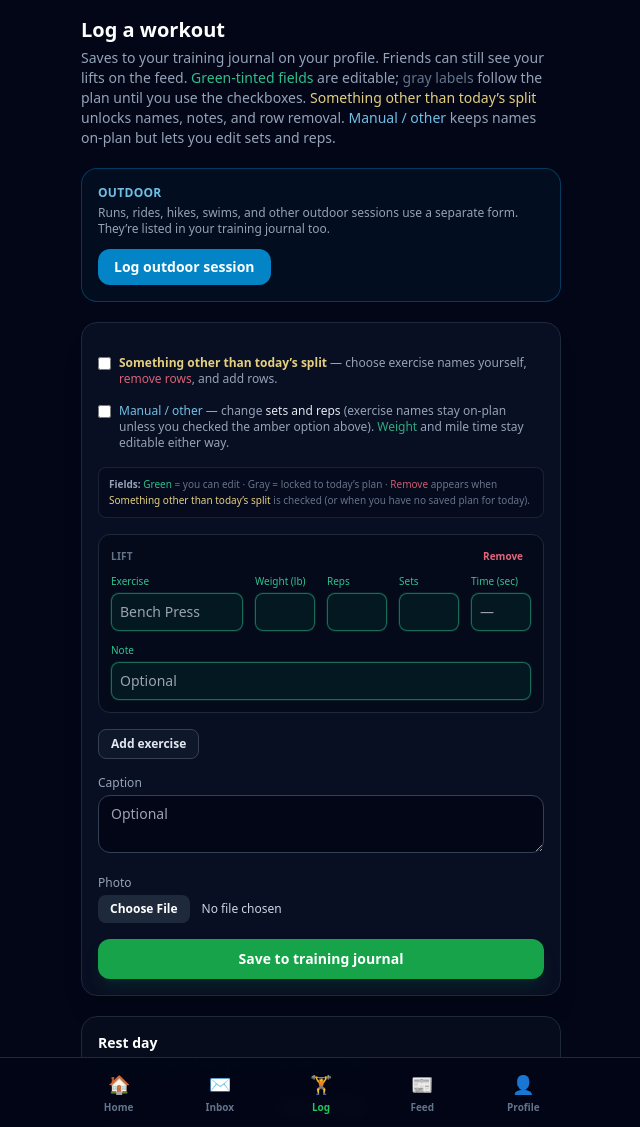
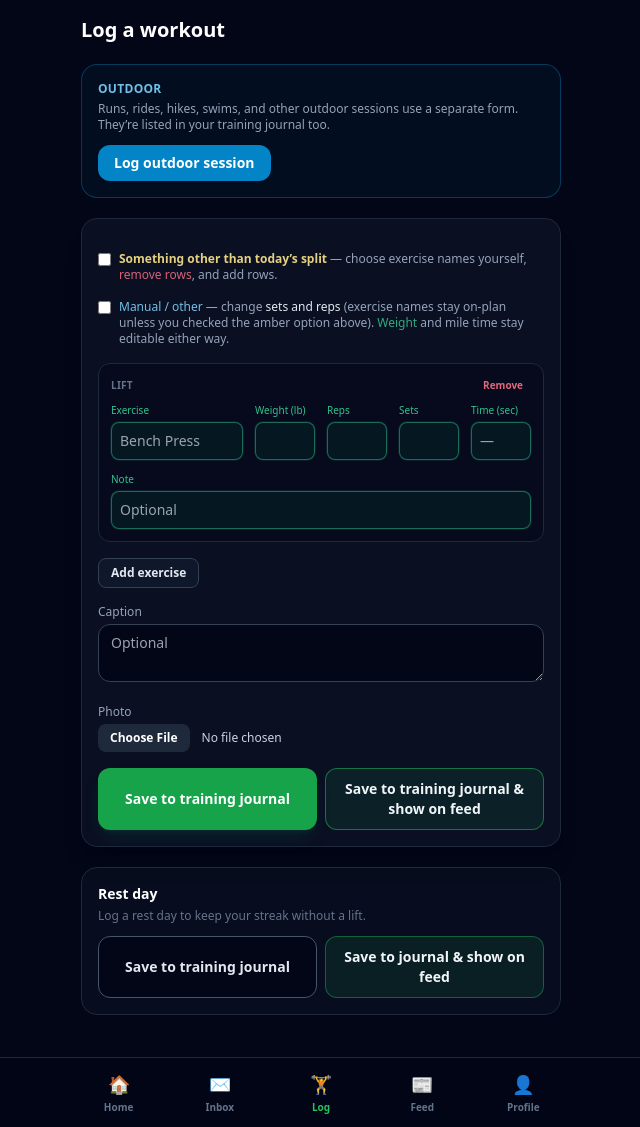
Before and after one commit to VicL0656/HackMESA-2026, a Flask app: page /workouts/log in a window 1280 px wide. Shown: the part 57-1184 px from the top of the page, without its empty margins (319-959 px from the left). Run offline with Flask 3, Linux system fonts and the light colour scheme; a user stored in the database is signed in; tables that the repository leaves empty hold one stand-in row (values such as "Sample post"); some libraries are stand-ins or nearby versions.

Commit message:
Cleaned up profile a little more. Edited to upload to journal. Cleaned up some redundancies.

```diff
--- a/routes/outdoor.py
+++ b/routes/outdoor.py
@@ -75,6 +75,12 @@ def log_outdoor():
         db.session.add(row)
         db.session.commit()
         emit_leaderboard_refresh(current_user.id)
+        save_target = (request.form.get("save_target") or "journal").strip().lower()
+        if save_target not in ("journal", "journal_feed"):
+            save_target = "journal"
+        if save_target == "journal_feed":
+            flash("Outdoor session saved to your training journal and shared on the feed.", "success")
+            return redirect(url_for("social.feed"))
         flash("Outdoor session saved to your training journal.", "success")
         return redirect(url_for("social.profile") + "#gym-journal")
 
--- a/routes/workouts.py
+++ b/routes/workouts.py
@@ -271,6 +271,10 @@ def _serialize_line_items(lines_out: list[dict[str, object]]) -> list[dict]:
 @login_required
 def log_workout():
     if request.method == "POST":
+        save_target = (request.form.get("save_target") or "journal").strip().lower()
+        if save_target not in ("journal", "journal_feed"):
+            save_target = "journal"
+
         if request.form.get("rest_day") == "1":
             w = Workout(
                 user_id=current_user.id,
@@ -287,6 +291,9 @@ def log_workout():
             _update_streak_for_log(current_user.id)
             db.session.commit()
             emit_leaderboard_refresh(current_user.id)
+            if save_target == "journal_feed":
+                flash("Rest day saved to your training journal and shared on the feed.", "success")
+                return redirect(url_for("social.feed"))
             flash("Rest day saved to your training journal.", "success")
             return redirect(url_for("social.profile") + "#gym-journal")
 
@@ -372,7 +379,13 @@ def log_workout():
 
             notify_friends_of_pr(current_user, workout, pr_exercise_name, pr_weight, pr_reps)
             db.session.commit()
+            if save_target == "journal_feed":
+                flash("PR logged — saved to your journal and shared on the feed.", "success")
+                return redirect(url_for("social.feed", new_pr=pr_exercise_name))
             return redirect(url_for("social.profile", new_pr=pr_exercise_name) + "#gym-journal")
+        if save_target == "journal_feed":
+            flash("Saved to your training journal and shared on the feed.", "success")
+            return redirect(url_for("social.feed"))
         flash("Saved to your training journal.", "success")
         return redirect(url_for("social.profile") + "#gym-journal")
 
--- a/templates/feed.html
+++ b/templates/feed.html
@@ -8,6 +8,12 @@
 {% endblock %}
 {% block content %}
 <div class="space-y-6">
+  {% if request.args.get('new_pr') %}
+  <div class="rounded-2xl border border-amber-500/50 bg-amber-500/10 px-4 py-3 text-center">
+    <p class="text-xs font-semibold uppercase tracking-wide text-amber-200">New PR</p>
+    <p class="mt-1 text-lg font-black text-white">{{ request.args.get('new_pr') }}</p>
+  </div>
+  {% endif %}
   <div class="flex flex-col gap-3 sm:flex-row sm:flex-wrap sm:items-center sm:justify-between">
     <h1 class="text-lg font-bold text-white">Feed</h1>
     <div class="flex flex-col gap-2 sm:flex-row sm:flex-wrap">
--- a/templates/log_workout.html
+++ b/templates/log_workout.html
@@ -27,7 +27,6 @@
 
   <div>
     <h1 class="text-xl font-bold text-white">Log a workout</h1>
-    <p class="mt-1 text-sm text-slate-400">Saves to your <a href="{{ url_for('social.profile') }}#gym-journal" class="font-medium text-brand-400 hover:text-brand-300">training journal</a> on your profile. Friends can still see your lifts on the feed. <span class="text-emerald-400/90">Green-tinted fields</span> are editable; <span class="text-slate-500">gray labels</span> follow the plan until you use the checkboxes. <span class="font-medium text-amber-200/90">Something other than today’s split</span> unlocks names, notes, and row removal. <span class="font-medium text-sky-300/90">Manual / other</span> keeps names on-plan but lets you edit sets and reps.</p>
   </div>
 
   <section class="rounded-2xl border border-sky-800/60 bg-sky-950/20 p-4">
@@ -82,13 +81,6 @@
       <input type="checkbox" name="manual_other" value="1" id="manual_other_cb" class="mt-0.5 rounded border-slate-600 text-brand-500">
       <span><span class="text-sky-300/90">Manual / other</span> — change <span class="text-slate-200">sets and reps</span> (exercise names stay on-plan unless you checked the amber option above). <span class="text-emerald-400/80">Weight</span> and mile time stay editable either way.</span>
     </label>
-
-    <p id="log-field-legend" class="rounded-lg border border-slate-800/80 bg-slate-950/40 px-2.5 py-2 text-[10px] leading-relaxed text-slate-500">
-      <span class="font-semibold text-slate-400">Fields:</span>
-      <span class="text-emerald-400/90">Green</span> = you can edit ·
-      <span class="text-slate-500">Gray</span> = locked to today’s plan ·
-      <span class="text-rose-400/80">Remove</span> appears when <span class="text-amber-200/90">Something other than today’s split</span> is checked (or when you have no saved plan for today).
-    </p>
 
     {% include "_exercise_datalist.html" %}
 
@@ -244,20 +236,31 @@
       <input id="photo" name="photo" type="file" accept="image/*"
         class="mt-1 block w-full text-xs text-slate-300 file:mr-3 file:rounded-lg file:border-0 file:bg-slate-800 file:px-3 file:py-1.5 file:text-xs file:font-semibold file:text-white">
     </div>
-    <button type="submit"
-      class="w-full rounded-xl bg-brand-600 px-4 py-2.5 text-sm font-semibold text-white shadow-lg shadow-emerald-900/30 hover:bg-brand-500">
-      Save to training journal
-    </button>
+    <div class="grid grid-cols-1 gap-2 sm:grid-cols-2">
+      <button type="submit" name="save_target" value="journal"
+        class="rounded-xl bg-brand-600 px-4 py-2.5 text-sm font-semibold text-white shadow-lg shadow-emerald-900/30 hover:bg-brand-500">
+        Save to training journal
+      </button>
+      <button type="submit" name="save_target" value="journal_feed"
+        class="rounded-xl border border-brand-500/50 bg-brand-500/10 px-4 py-2.5 text-sm font-semibold text-brand-200 hover:border-brand-400 hover:bg-brand-500/20">
+        Save to training journal &amp; show on feed
+      </button>
+    </div>
   </form>
 
   <div class="rounded-2xl border border-slate-800 bg-slate-900/40 p-4">
     <h2 class="text-sm font-semibold text-white">Rest day</h2>
     <p class="mt-1 text-xs text-slate-500">Log a rest day to keep your streak without a lift.</p>
-    <form method="post" class="mt-3">
+    <form method="post" class="mt-3 space-y-2">
       <input type="hidden" name="rest_day" value="1">
-      <button type="submit" class="w-full rounded-xl border border-slate-600 bg-slate-950 px-4 py-2.5 text-sm font-semibold text-slate-200 hover:border-brand-500 hover:text-white">
-        Log rest day
-      </button>
+      <div class="grid grid-cols-1 gap-2 sm:grid-cols-2">
+        <button type="submit" name="save_target" value="journal" class="w-full rounded-xl border border-slate-600 bg-slate-950 px-4 py-2.5 text-sm font-semibold text-slate-200 hover:border-brand-500 hover:text-white">
+          Save to training journal
+        </button>
+        <button type="submit" name="save_target" value="journal_feed" class="w-full rounded-xl border border-brand-500/40 bg-brand-500/10 px-4 py-2.5 text-sm font-semibold text-brand-200 hover:border-brand-400">
+          Save to journal &amp; show on feed
+        </button>
+      </div>
     </form>
   </div>
 </div>
```
Also changed, not shown: templates/outdoor_log.html (+8 -3 lines), templates/profile.html (+15 -12 lines).
